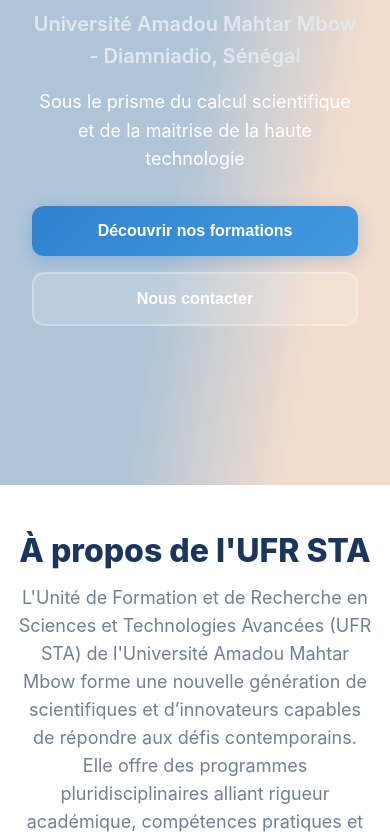
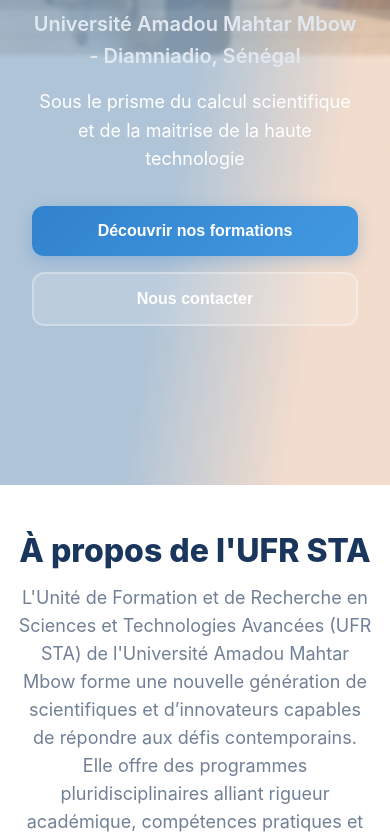
Before and after one commit to MHD-drame/STA-connect, a plain HTML site: page index.html in a window 390 px wide. Shown: the part 359-1193 px from the top of the page. Drawn offline with Linux system fonts and the light colour scheme.

Commit message:
Ajout Admission

```diff
--- a/index.html
+++ b/index.html
@@ -750,8 +750,8 @@
             .hero-section::before,
             .hero-section::after,
             .hero-section .slide3 {
-                min-height: 220px;
-                max-height: 320px;
+                min-height: 400px;
+                max-height: 450px;
                 height: 55vw;
                 background-size: cover;
             }
```
